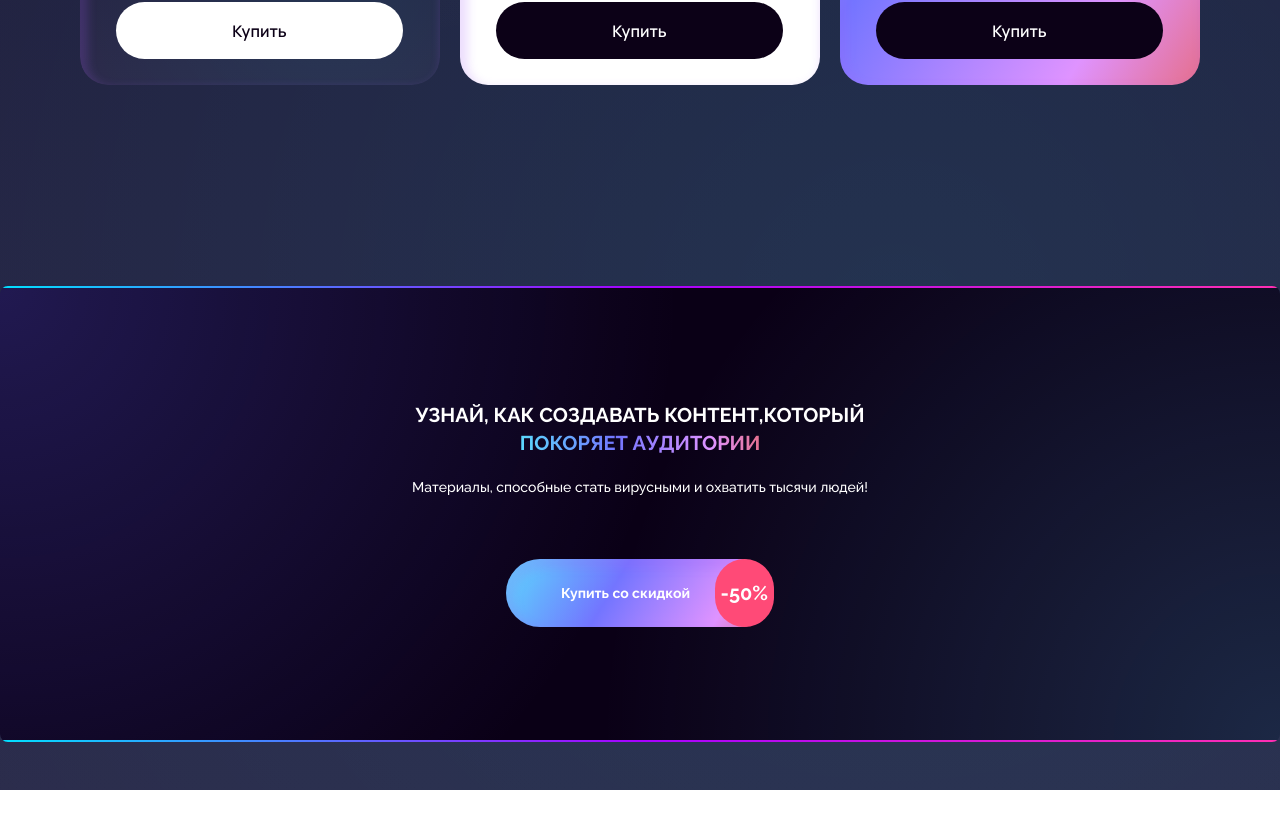
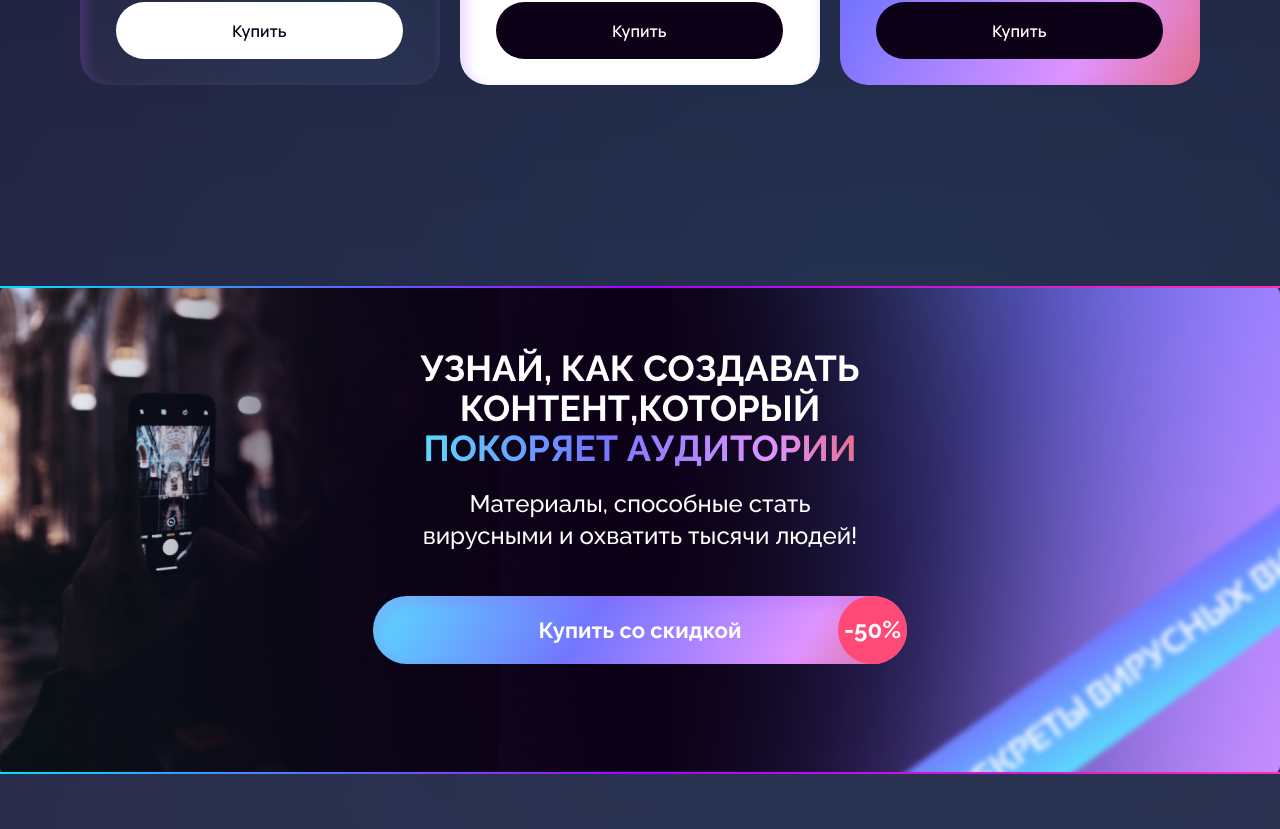
Before and after one commit to Artur-Luniaka/aleko_sokurashvili, a Next.js app: page / in a window 1280 px wide. Shown: the part 1531-2360 px from the top of the page. Before the commit the page ends 2321 px from the top, so only its background shows below. Built offline with nearby package versions, Linux system fonts and the light colour scheme.

Commit message:
styled banner comp for desk/finished main path of markUp

```diff
--- a/src/app/components/AdditionalBanner/AdditionalBanner.jsx
+++ b/src/app/components/AdditionalBanner/AdditionalBanner.jsx
@@ -2,9 +2,9 @@
 
 const AdditionalBanner = () => {
   return (
-    <div className="container flex flex-col my-[113px]">
-      <div>
-        <h3 className="font-raleway font-bold text-xl text-[#fff] text-center uppercase mb-5">
+    <div className="container flex flex-col my-[113px] lg:mt-[60px] lg:mb-[80px]">
+      <div className="lg:w-[447px] lg:mx-auto">
+        <h3 className="font-raleway font-bold text-xl text-[#fff] text-center uppercase mb-5 lg:text-4xl">
           Узнай, как создавать контент,который
           <br />
           <span
@@ -18,22 +18,22 @@ const AdditionalBanner = () => {
           </span>
         </h3>
       </div>
-      <p className="font-raleway font-medium text-sm text-[#fff] text-center mb-[62px]">
+      <p className="font-raleway font-medium text-sm text-[#fff] text-center mb-[62px] lg:text-2xl lg:w-[447px] lg:mx-auto lg:mb-11">
         Материалы, способные стать вирусными и охватить тысячи людей!
       </p>
-      <div className="relative w-[268px] mx-auto">
+      <div className="relative w-[268px] mx-auto lg:w-[534px]">
         <button
-          className="flex justify-center items-center w-[268px] h-[68px] rounded-[40px]"
+          className="flex justify-center items-center w-[268px] h-[68px] rounded-[40px] lg:w-[534px]"
           style={{
             boxShadow: `inset 4px 6px 10px 4px rgba(167, 93, 243, 0.2)`,
             background: `linear-gradient(121deg, #5bdbfd 0%, #7375ff 40.3%, #df93ff 79.87%, #e56f8c 100%)`,
           }}
         >
-          <span className="font-raleway font-semibold text-sm text-[#fff] mr-[29px]">
+          <span className="font-raleway font-semibold text-sm text-[#fff] mr-[29px] lg:text-[22px] lg:mr-0">
             Купить со скидкой
           </span>
         </button>
-        <span className="absolute top-0 right-0 flex justify-center items-center h-[68px] px-1.5 bg-[#ff4a77] rounded-[40px] font-raleway font-semibold text-xl text-[#fff]">
+        <span className="absolute top-0 right-0 flex justify-center items-center h-[68px] px-1.5 bg-[#ff4a77] rounded-[40px] font-raleway font-semibold text-xl text-[#fff] lg:text-2xl">
           -50%
         </span>
       </div>
--- a/src/app/components/MainContent/MainContent.jsx
+++ b/src/app/components/MainContent/MainContent.jsx
@@ -2,7 +2,6 @@
 
 import AdditionalBanner from "../AdditionalBanner/AdditionalBanner";
 import HeroContentBox from "../HeroContentBox/HeroContentBox";
-import HeroImg from "../HeroImg/HeroImg";
 import TariffsContentBox from "../TariffsContentBox/TariffsContentBox";
 
 const MainContent = () => {
@@ -13,7 +12,7 @@ const MainContent = () => {
         <TariffsContentBox />
       </div>
       <div
-        className="mb-12"
+        className="mb-12 lg:hidden"
         style={{
           background: `radial-gradient(circle at top left, rgba(100, 100, 255, 0.25), transparent 50%),
               radial-gradient(circle at bottom right, rgba(100, 200, 255, 0.2), transparent 50%),
@@ -26,6 +25,19 @@ const MainContent = () => {
       >
         <AdditionalBanner />
       </div>
+      <div
+        className="hidden lg:block lg:bg-no-repeat lg:bg-center lg:bg-cover mb-[59px]"
+        style={{
+          backgroundImage: "url('/banner-bg.png')",
+          borderTop: `2px solid`,
+          borderBottom: `2px solid`,
+          borderImage: `linear-gradient(to right, #00e0ff, #a700ff, #ff2eb2) 1`,
+          borderRadius: `8px`,
+          height: `488px`,
+        }}
+      >
+        <AdditionalBanner />
+      </div>
     </>
   );
 };
```
Also changed, not shown: public/banner-bg.png (added).
